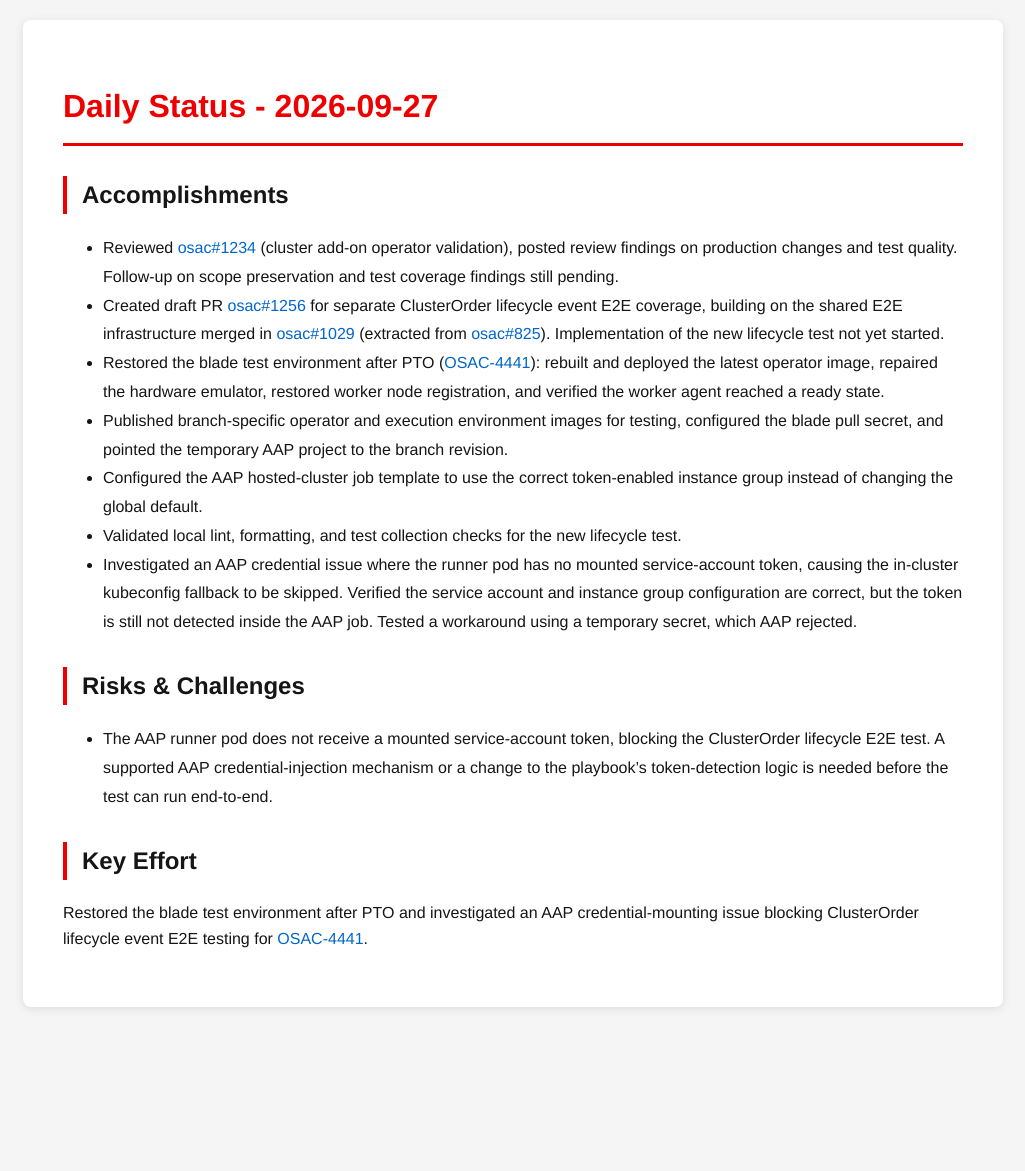
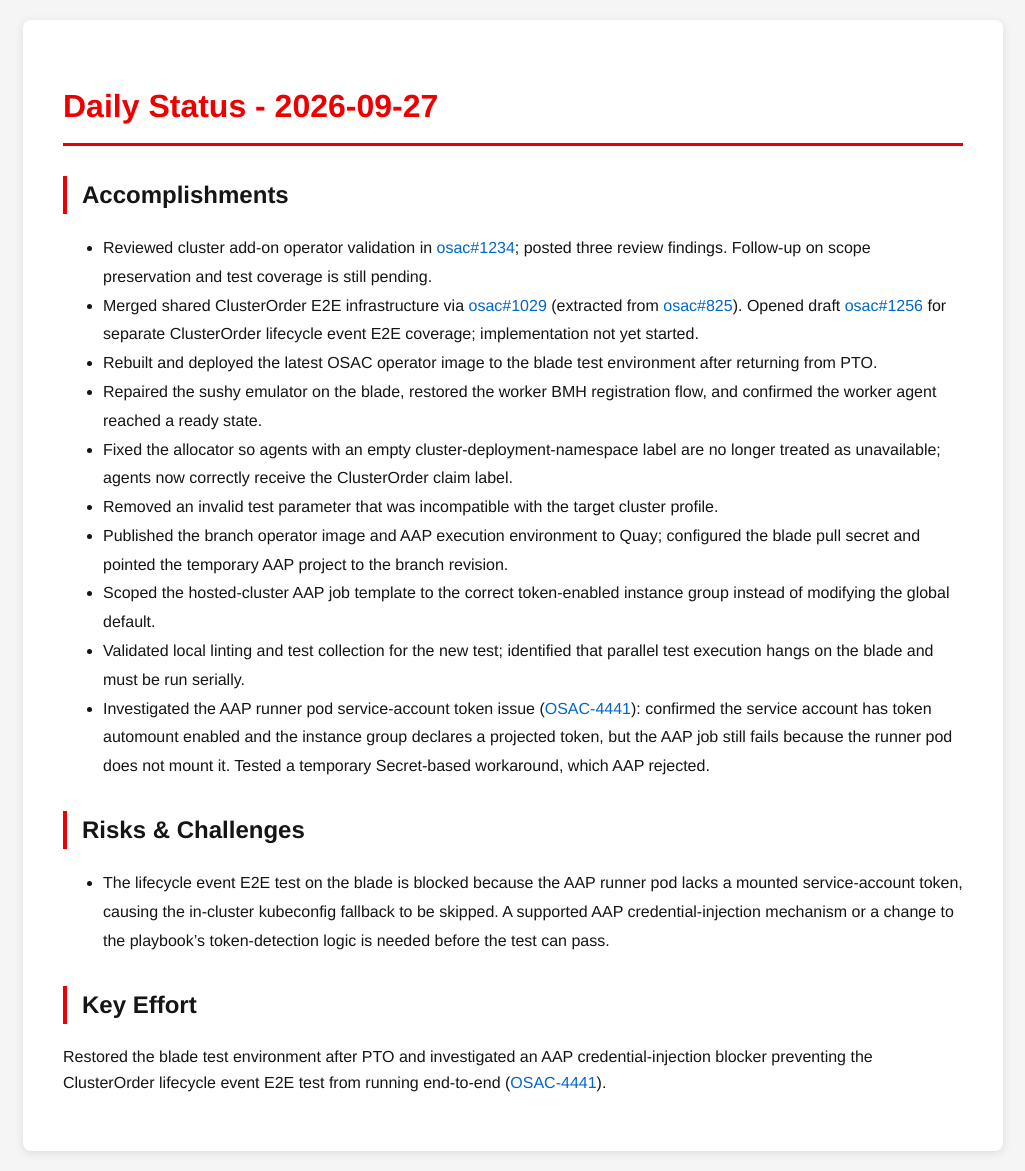
Before and after one commit to tzvatot/daily-status, a Jekyll site: the page built from 2026-09-27.md, in a window 1280 px wide. Shown: the whole page, without its empty margins (127-1152 px from the left). Built offline with Jekyll 4.4.1, drawn with Linux system fonts in a browser that asks for light colours; before the commit the page ends 1027 px from its top, so only the background shows below that.

Commit message:
Daily status update - 2026-09-27

```diff
--- a/2026-09-27.md
+++ b/2026-09-27.md
@@ -7,16 +7,19 @@
 # Daily Status - 2026-09-27
 
 ## Accomplishments
-- Reviewed [osac#1234](https://github.com/osac-project/osac/pull/1234) (cluster add-on operator validation), posted review findings on production changes and test quality. Follow-up on scope preservation and test coverage findings still pending.
-- Created draft PR [osac#1256](https://github.com/osac-project/osac/pull/1256) for separate ClusterOrder lifecycle event E2E coverage, building on the shared E2E infrastructure merged in [osac#1029](https://github.com/osac-project/osac/pull/1029) (extracted from [osac#825](https://github.com/osac-project/osac/pull/825)). Implementation of the new lifecycle test not yet started.
-- Restored the blade test environment after PTO ([OSAC-4441](https://redhat.atlassian.net/browse/OSAC-4441)): rebuilt and deployed the latest operator image, repaired the hardware emulator, restored worker node registration, and verified the worker agent reached a ready state.
-- Published branch-specific operator and execution environment images for testing, configured the blade pull secret, and pointed the temporary AAP project to the branch revision.
-- Configured the AAP hosted-cluster job template to use the correct token-enabled instance group instead of changing the global default.
-- Validated local lint, formatting, and test collection checks for the new lifecycle test.
-- Investigated an AAP credential issue where the runner pod has no mounted service-account token, causing the in-cluster kubeconfig fallback to be skipped. Verified the service account and instance group configuration are correct, but the token is still not detected inside the AAP job. Tested a workaround using a temporary secret, which AAP rejected.
+- Reviewed cluster add-on operator validation in [osac#1234](https://github.com/osac-project/osac/pull/1234); posted three review findings. Follow-up on scope preservation and test coverage is still pending.
+- Merged shared ClusterOrder E2E infrastructure via [osac#1029](https://github.com/osac-project/osac/pull/1029) (extracted from [osac#825](https://github.com/osac-project/osac/pull/825)). Opened draft [osac#1256](https://github.com/osac-project/osac/pull/1256) for separate ClusterOrder lifecycle event E2E coverage; implementation not yet started.
+- Rebuilt and deployed the latest OSAC operator image to the blade test environment after returning from PTO.
+- Repaired the sushy emulator on the blade, restored the worker BMH registration flow, and confirmed the worker agent reached a ready state.
+- Fixed the allocator so agents with an empty cluster-deployment-namespace label are no longer treated as unavailable; agents now correctly receive the ClusterOrder claim label.
+- Removed an invalid test parameter that was incompatible with the target cluster profile.
+- Published the branch operator image and AAP execution environment to Quay; configured the blade pull secret and pointed the temporary AAP project to the branch revision.
+- Scoped the hosted-cluster AAP job template to the correct token-enabled instance group instead of modifying the global default.
+- Validated local linting and test collection for the new test; identified that parallel test execution hangs on the blade and must be run serially.
+- Investigated the AAP runner pod service-account token issue ([OSAC-4441](https://redhat.atlassian.net/browse/OSAC-4441)): confirmed the service account has token automount enabled and the instance group declares a projected token, but the AAP job still fails because the runner pod does not mount it. Tested a temporary Secret-based workaround, which AAP rejected.
 
 ## Risks & Challenges
-- The AAP runner pod does not receive a mounted service-account token, blocking the ClusterOrder lifecycle E2E test. A supported AAP credential-injection mechanism or a change to the playbook's token-detection logic is needed before the test can run end-to-end.
+- The lifecycle event E2E test on the blade is blocked because the AAP runner pod lacks a mounted service-account token, causing the in-cluster kubeconfig fallback to be skipped. A supported AAP credential-injection mechanism or a change to the playbook's token-detection logic is needed before the test can pass.
 
 ## Key Effort
-Restored the blade test environment after PTO and investigated an AAP credential-mounting issue blocking ClusterOrder lifecycle event E2E testing for [OSAC-4441](https://redhat.atlassian.net/browse/OSAC-4441).
+Restored the blade test environment after PTO and investigated an AAP credential-injection blocker preventing the ClusterOrder lifecycle event E2E test from running end-to-end ([OSAC-4441](https://redhat.atlassian.net/browse/OSAC-4441)).
```
